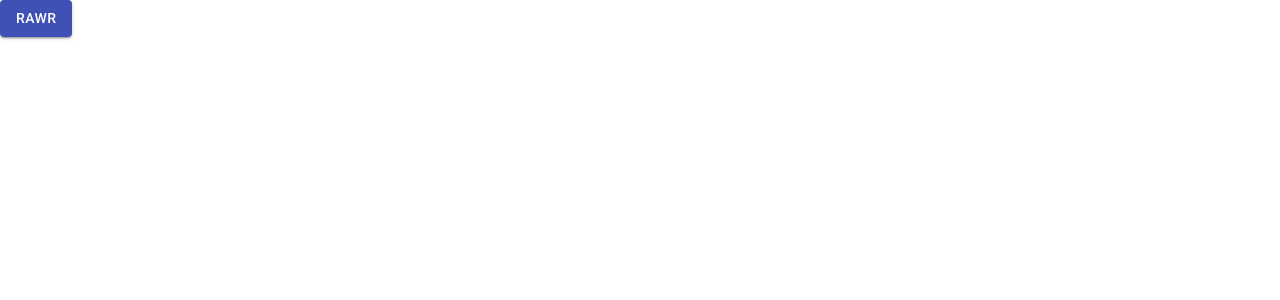
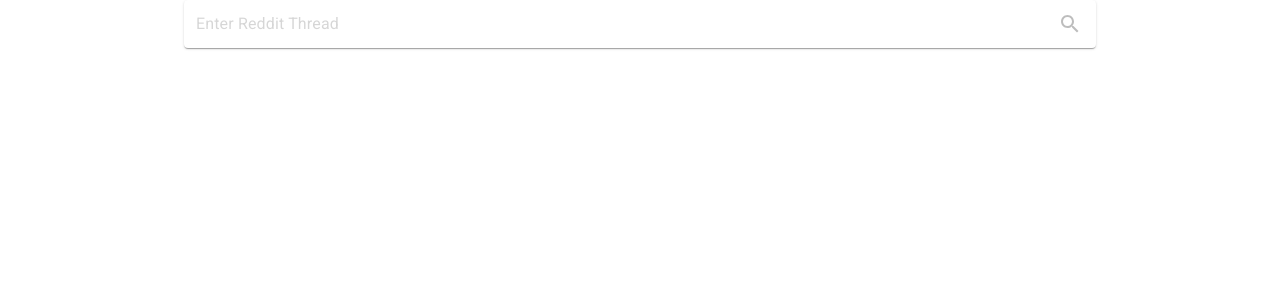
Before and after one commit to Avians/rawr, a React (Create React App) app: page / in a window 1280 px wide. Shown: the top 300 px of the page. Built offline with nearby package versions, Linux system fonts and the light colour scheme.

Commit message:
Search bar component

```diff
--- a/package.json
+++ b/package.json
@@ -4,6 +4,7 @@
     "private": true,
     "dependencies": {
         "@material-ui/core": "^4.1.2",
+        "@material-ui/icons": "^4.2.1",
         "@types/jest": "24.0.15",
         "@types/node": "12.0.10",
         "@types/react": "16.8.22",
--- a/src/App.tsx
+++ b/src/App.tsx
@@ -1,14 +1,8 @@
-import "./App.css";
-
-import { Button } from "@material-ui/core";
+import Rawr from "./views/Rawr";
 import React from "react";
 
 const App: React.FC = () => {
-    return (
-        <Button variant="contained" color="primary">
-            RAWR
-        </Button>
-    );
+    return <Rawr />;
 };
 
 export default App;
--- /dev/null
+++ b/src/component/SearchBar/SearchBar.tsx
@@ -0,0 +1,60 @@
+import React, { useState } from "react";
+import { createStyles, makeStyles } from "@material-ui/core/styles";
+
+import IconButton from "@material-ui/core/IconButton";
+import InputBase from "@material-ui/core/InputBase";
+import Paper from "@material-ui/core/Paper";
+import SearchIcon from "@material-ui/icons/Search";
+
+const useStyles = makeStyles(
+    createStyles({
+        root: {
+            padding: "2px 4px",
+            display: "flex",
+            flexGrow: 1,
+        },
+        input: {
+            marginLeft: 8,
+            flex: 1,
+        },
+        iconButton: {
+            padding: 10,
+        },
+    })
+);
+
+interface SearchBarProps {
+    onSearchClicked: (inputText: string) => void;
+    disabled?: boolean;
+}
+
+export const SearchBar: React.FC<SearchBarProps> = props => {
+    const [textInput, setTextInput] = useState("");
+
+    const classes = useStyles();
+    const { onSearchClicked, disabled } = props;
+
+    return (
+        <Paper className={classes.root}>
+            <InputBase
+                className={classes.input}
+                placeholder="Enter Reddit Thread"
+                inputProps={{ "aria-label": "Enter Reddit Thread" }}
+                value={textInput}
+                onChange={e => setTextInput(e.target.value)}
+                onKeyPress={e => {
+                    e.key === "Enter" && onSearchClicked(textInput);
+                }}
+                disabled={disabled}
+            />
+            <IconButton
+                className={classes.iconButton}
+                aria-label="Search"
+                onClick={() => onSearchClicked(textInput)}
+                disabled={disabled}
+            >
+                <SearchIcon />
+            </IconButton>
+        </Paper>
+    );
+};
--- /dev/null
+++ b/src/component/SearchBar/index.ts
@@ -0,0 +1 @@
+export * from './SearchBar'
--- /dev/null
+++ b/src/views/Rawr.tsx
@@ -0,0 +1,19 @@
+import { Container, Grid } from "@material-ui/core";
+
+import React from "react";
+import { SearchBar } from "../component/SearchBar";
+
+const Rawr: React.FC = () => {
+    return (
+        <Container maxWidth="md">
+            <Grid container justify="center">
+                <SearchBar
+                    disabled
+                    onSearchClicked={input => console.log(input)}
+                />
+            </Grid>
+        </Container>
+    );
+};
+
+export default Rawr;
```
Also changed, not shown: 1 other file (tests, documents, lock files or other folders).
